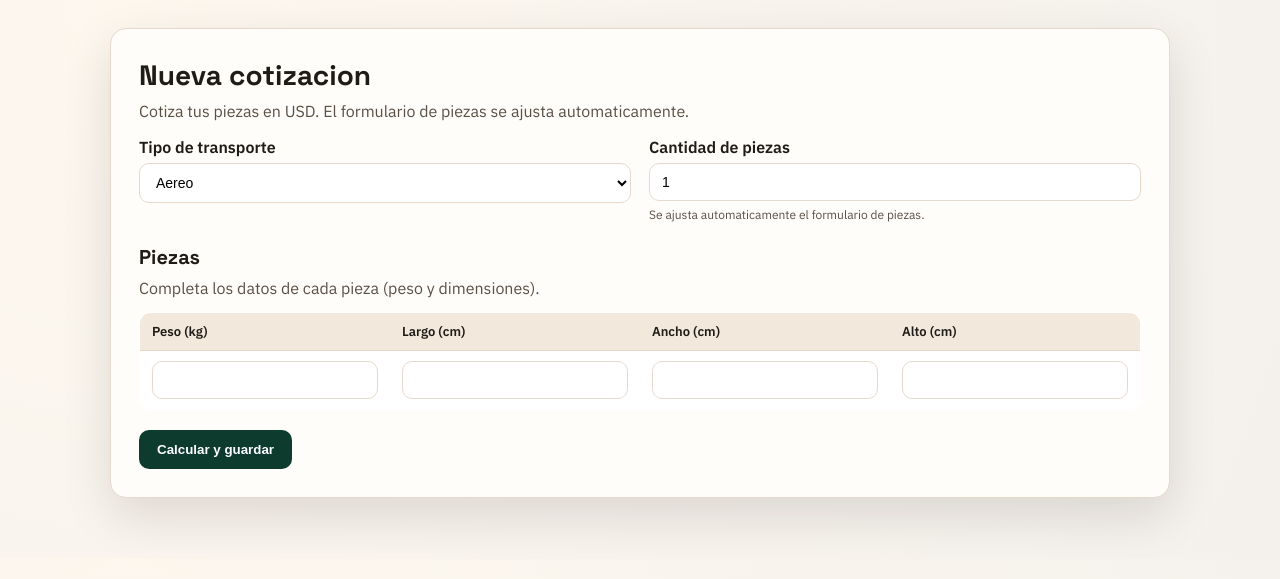
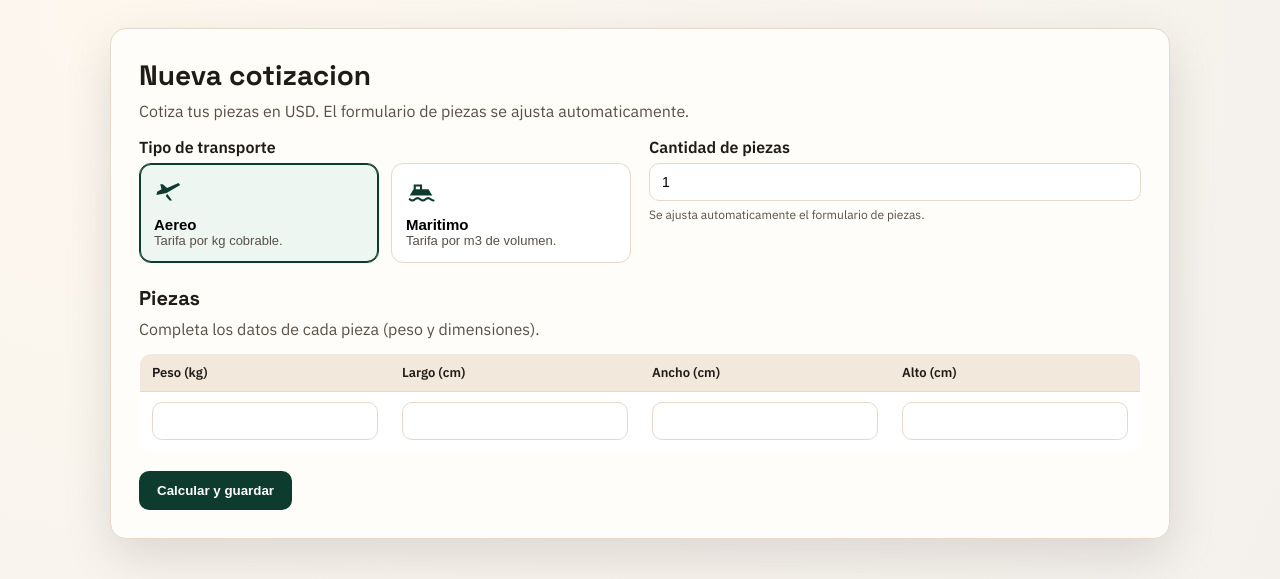
Before and after one commit to Edwd3v/CalculatorWebExpert, a Django app: page /quotes/new/ in a window 1280 px wide. Shown: the part 52-631 px from the top of the page. Run offline with Django 5.2, Linux system fonts and the light colour scheme; the visitor is signed in with stand-in values (Sample User, id 1).

Commit message:
Improve transport selector with visual cards and selection animation

```diff
--- a/templates/quotes/new_quote.html
+++ b/templates/quotes/new_quote.html
@@ -6,6 +6,77 @@
     <p class="subtle">Cotiza tus piezas en USD. El formulario de piezas se ajusta automaticamente.</p>
 </div>
 
+<style>
+    .transport-picker {
+        display: grid;
+        grid-template-columns: repeat(2, minmax(0, 1fr));
+        gap: 12px;
+        margin-top: 6px;
+    }
+    .transport-option {
+        border: 1px solid var(--border);
+        border-radius: 12px;
+        background: #fff;
+        padding: 14px;
+        text-align: left;
+        cursor: pointer;
+        transition: transform 0.2s ease, border-color 0.2s ease, box-shadow 0.2s ease, background-color 0.2s ease;
+    }
+    .transport-option:hover {
+        border-color: var(--accent-2);
+        transform: translateY(-1px);
+    }
+    .transport-option.is-selected {
+        border-color: var(--accent);
+        background: #eef6f2;
+        box-shadow: inset 0 0 0 1px var(--accent);
+        animation: transport-pulse 260ms ease-out;
+    }
+    .transport-option .icon {
+        width: 30px;
+        height: 30px;
+        display: block;
+        color: var(--accent);
+        margin-bottom: 8px;
+    }
+    .transport-option strong {
+        display: block;
+        font-size: 15px;
+    }
+    .transport-option span {
+        color: var(--ink-soft);
+        font-size: 13px;
+    }
+    .sr-only {
+        position: absolute;
+        width: 1px;
+        height: 1px;
+        padding: 0;
+        margin: -1px;
+        overflow: hidden;
+        clip: rect(0, 0, 0, 0);
+        white-space: nowrap;
+        border: 0;
+    }
+    @keyframes transport-pulse {
+        0% {
+            transform: scale(0.98);
+            box-shadow: inset 0 0 0 0 var(--accent);
+        }
+        70% {
+            transform: scale(1.01);
+            box-shadow: inset 0 0 0 1px var(--accent), 0 6px 18px rgba(13, 59, 46, 0.16);
+        }
+        100% {
+            transform: scale(1);
+            box-shadow: inset 0 0 0 1px var(--accent);
+        }
+    }
+    @media (max-width: 900px) {
+        .transport-picker { grid-template-columns: 1fr; }
+    }
+</style>
+
 <form method="post" id="quote-form">
     {% csrf_token %}
     {{ form.non_field_errors }}
@@ -13,7 +84,28 @@
     <div class="form-grid">
         <div class="field">
             <label for="{{ form.transport_type.id_for_label }}">Tipo de transporte</label>
-            {{ form.transport_type }}
+            <div class="transport-picker" id="transport-picker">
+                <button type="button" class="transport-option" data-transport="AIR">
+                    <svg class="icon" viewBox="0 0 24 24" fill="none" aria-hidden="true">
+                        <path d="M2 13.5L10 12L21 5.5L19.5 4L10.5 8L7 5H5L6 9L2.5 11L2 13.5Z" fill="currentColor"/>
+                        <path d="M10.5 12.5L14.5 18H12.5L9.5 14.5L10.5 12.5Z" fill="currentColor"/>
+                    </svg>
+                    <strong>Aereo</strong>
+                    <span>Tarifa por kg cobrable.</span>
+                </button>
+                <button type="button" class="transport-option" data-transport="SEA">
+                    <svg class="icon" viewBox="0 0 24 24" fill="none" aria-hidden="true">
+                        <path d="M3 14H21L18 9H6L3 14Z" fill="currentColor"/>
+                        <path d="M7 9V6H12V9" stroke="currentColor" stroke-width="1.7" stroke-linecap="round"/>
+                        <path d="M3 17C4.4 18.3 5.8 18.3 7.2 17C8.6 15.7 10 15.7 11.4 17C12.8 18.3 14.2 18.3 15.6 17C17 15.7 18.4 15.7 19.8 17C20.5 17.6 21.2 17.9 22 18" stroke="currentColor" stroke-width="1.7" stroke-linecap="round"/>
+                    </svg>
+                    <strong>Maritimo</strong>
+                    <span>Tarifa por m3 de volumen.</span>
+                </button>
+            </div>
+            <div class="sr-only">
+                {{ form.transport_type }}
+            </div>
             {{ form.transport_type.errors }}
         </div>
         <div class="field">
@@ -68,10 +160,31 @@
 
 <script>
 (function () {
+    const transportSelect = document.getElementById('id_transport_type');
+    const transportPicker = document.getElementById('transport-picker');
+    const transportButtons = transportPicker ? transportPicker.querySelectorAll('.transport-option') : [];
     const piecesInput = document.getElementById('id_pieces_count');
     const totalFormsInput = document.getElementById('id_items-TOTAL_FORMS');
     const tbody = document.querySelector('#items-table tbody');
     const template = document.getElementById('empty-form-template').innerHTML;
+
+    function syncTransportUI() {
+        if (!transportSelect) return;
+        transportButtons.forEach((btn) => {
+            const isSelected = btn.dataset.transport === transportSelect.value;
+            btn.classList.toggle('is-selected', isSelected);
+        });
+    }
+
+    if (transportSelect && transportButtons.length) {
+        transportButtons.forEach((btn) => {
+            btn.addEventListener('click', function () {
+                transportSelect.value = btn.dataset.transport;
+                syncTransportUI();
+            });
+        });
+        syncTransportUI();
+    }
 
     function clampCount(value) {
         if (Number.isNaN(value)) {
```
